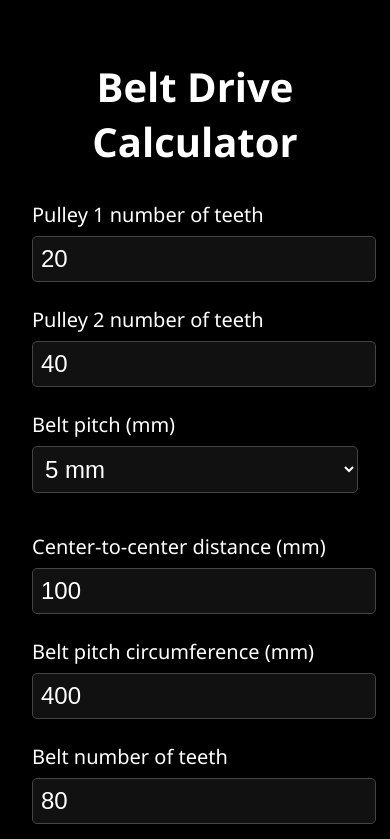
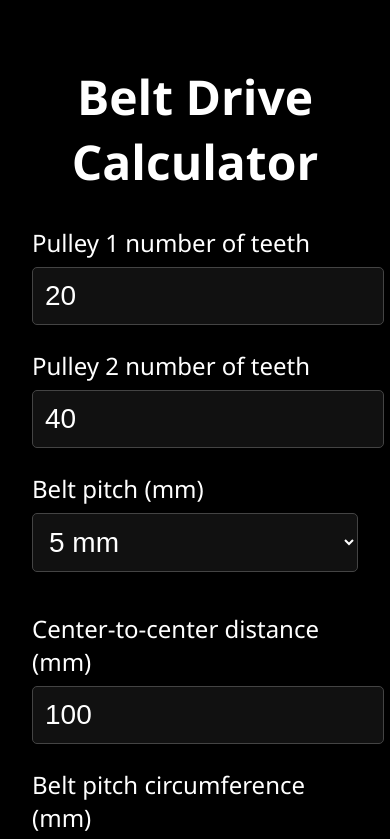
Before and after one commit to PeruPetru/beltcalc, a plain HTML site: page index.html in a window 390 px wide. Shown: the top 839 px of the page. Drawn offline with Linux system fonts and the light colour scheme.

Commit message:
change text font size on phone

```diff
--- a/index.html
+++ b/index.html
@@ -66,6 +66,20 @@
 
     .column {
       width: 100%;
+    }
+
+    h1 {
+      font-size: 3rem;
+    }
+
+    label {
+      font-size: 1.5rem;
+    }
+
+    input[type="number"],
+    select {
+      font-size: 1.75rem;
+      padding: 0.75rem;
     }
   }
 </style>
```
